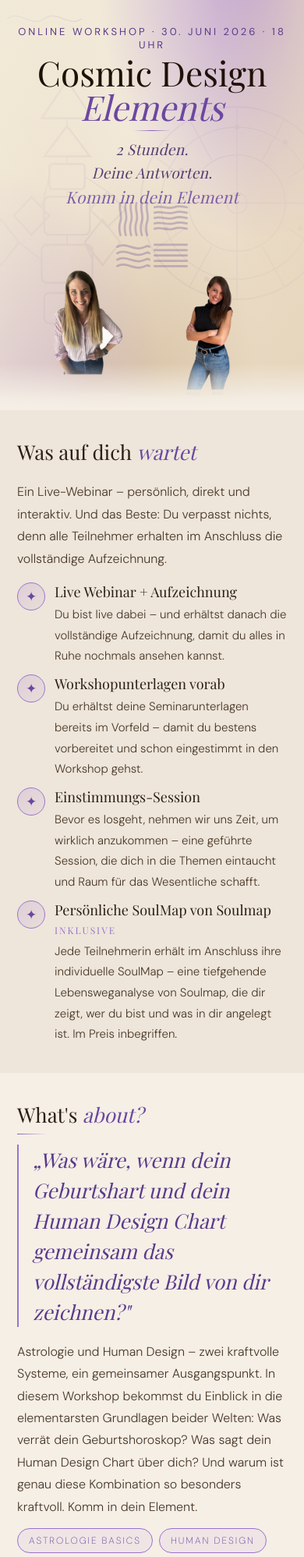
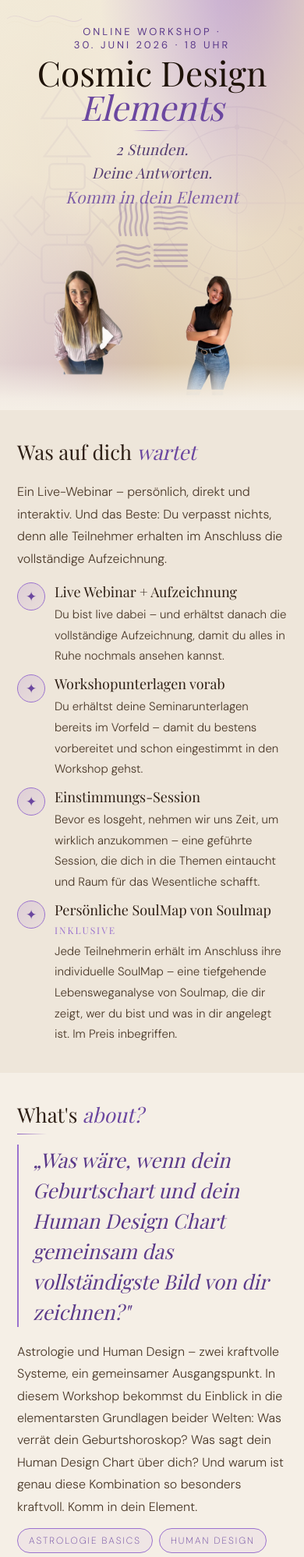
Before and after one commit to christophbatik/cosmic-design, a website: page index.html in a window 390 px wide. Shown: the top 1997 px of the page at 78% size. Drawn offline with nearby package versions, Linux system fonts and the light colour scheme; a web font is replaced by a local one.

Commit message:
Fix mobile eyebrow line break and Geburtschart typo
Co-Authored-By: Claude Sonnet 4.6 <noreply@anthropic.com>

```diff
--- a/index.html
+++ b/index.html
@@ -603,7 +603,7 @@ body{
     </svg>
 
     <div class="hero-content">
-      <div class="eyebrow" style="font-size:13px;letter-spacing:3px;color:#5B3A8A;opacity:1;font-weight:400;">Online Workshop · 30. Juni 2026 · 18 Uhr</div>
+      <div class="eyebrow" style="font-size:13px;letter-spacing:3px;color:#5B3A8A;opacity:1;font-weight:400;">Online Workshop · <span style="white-space:nowrap">30. Juni 2026 · 18 Uhr</span></div>
       <div class="title">Cosmic Design<br><em style="color:#6B47A0;">Elements</em></div>
       <div class="hr"></div>
       <div style="
@@ -714,7 +714,7 @@ body{
       margin-bottom:18px;
       border-left:2px solid #9B72CF;
       padding-left:18px;
-    ">„Was wäre, wenn dein Geburtshart und dein Human Design Chart gemeinsam das vollständigste Bild von dir zeichnen?"</div>
+    ">„Was wäre, wenn dein Geburtschart und dein Human Design Chart gemeinsam das vollständigste Bild von dir zeichnen?"</div>
 
     <p class="body">Astrologie und Human Design – zwei kraftvolle Systeme, ein gemeinsamer Ausgangspunkt. In diesem Workshop bekommst du Einblick in die elementarsten Grundlagen beider Welten: Was verrät dein Geburtshoroskop? Was sagt dein Human Design Chart über dich? Und warum ist genau diese Kombination so besonders kraftvoll. Komm in dein Element.</p>
     <div class="pills">
@@ -753,7 +753,7 @@ body{
         <div class="price-note">inkl. Workshopmaterial</div>
         <div style="font-family:'DM Sans',sans-serif;font-weight:200;font-size:11px;
           color:#9B72CF;letter-spacing:1px;margin-top:5px;">
-          Dein Geburtshart + dein Human Design Chart.<br>
+          Dein Geburtschart + dein Human Design Chart.<br>
           Endlich als Gesamtbild.
         </div>
       </div>
```
